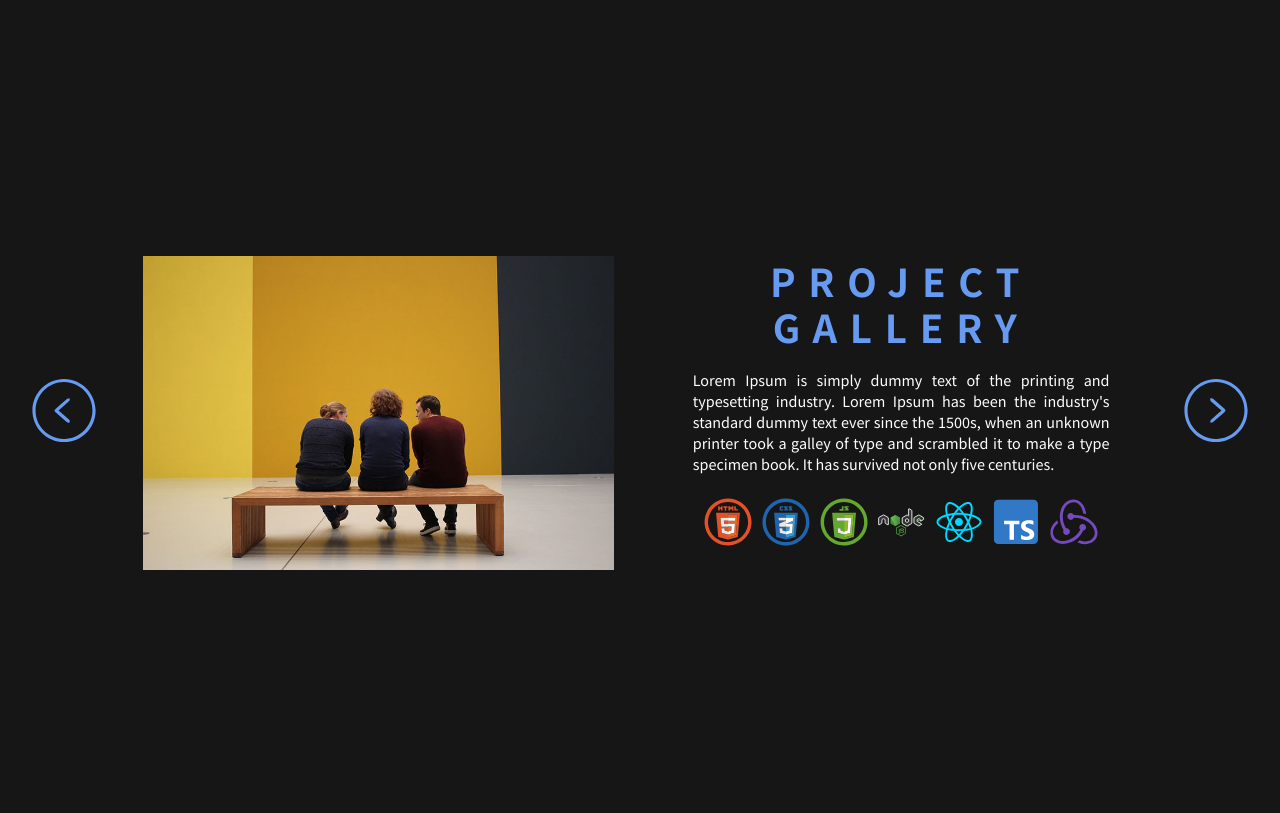
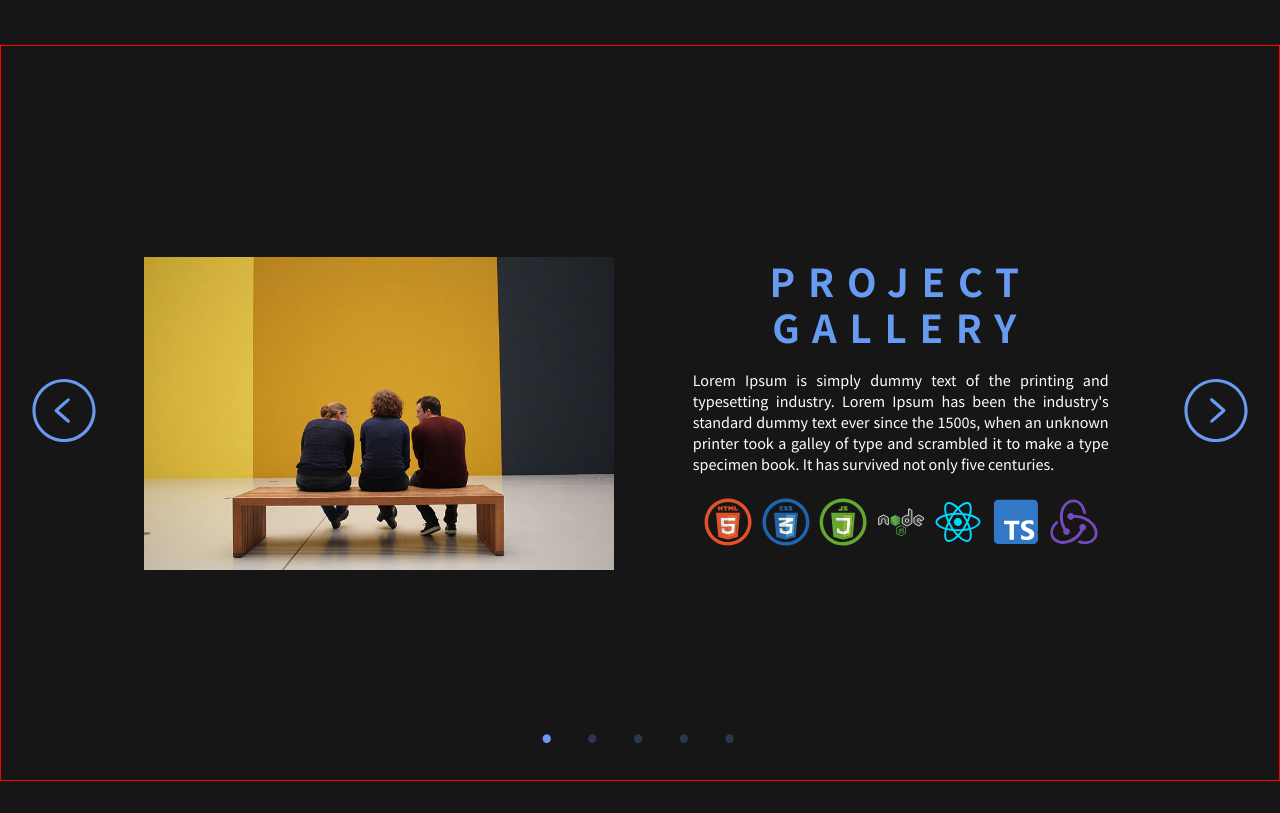
Before and after one commit to matt-powelldev2784/portfolio, a plain HTML site: page index.html in a window 1280 px wide. Shown: the part 2538-3351 px from the top of the page. Drawn offline with Linux system fonts and the light colour scheme.

Commit message:
projects carousel update

```diff
--- a/index.html
+++ b/index.html
@@ -193,12 +193,19 @@
           <use xlink:href="./img/svg_sprites/right_arrow_sprite.svg#right_arrow"></use>
         </svg>
       </div>
-      <div class="projects__flexbox">
+      <div class="projects_nav_dots">
+        <div class="projects_nav_dot projects_nav_dot_active">.</div>
+        <div class="projects_nav_dot">.</div>
+        <div class="projects_nav_dot">.</div>
+        <div class="projects_nav_dot">.</div>
+        <div class="projects_nav_dot">.</div>
+      </div>
+      <article class="projects__flexbox">
         <div class="projects_flexbox__item">
           <div class="projects_carosel__container">
             <div class="projects_carosel__flexbox__item1">
               <!--.......................................................................-->
-              <div class="projects__nav_left">
+              <!-- <div class="projects__nav_left">
                 <svg class="projects__nav_arrrow_mobile">
                   <use xlink:href="./img/svg_sprites/left_arrow_sprite.svg#left_arrow"></use>
                 </svg>
@@ -207,7 +214,8 @@
                 <svg class="projects__nav_arrrow_mobile">
                   <use xlink:href="./img/svg_sprites/right_arrow_sprite.svg#right_arrow"></use>
                 </svg>
-              </div>
+              </div> -->
+
               <!--.......................................................................-->
               <img class="projects_carosel_img" src="./img/projects/gallery.jpg" />
             </div>
@@ -235,7 +243,7 @@
             </div>
           </div>
         </div>
-      </div>
+      </article>
     </section>
     <!--.......................................................................-->
     <!--.......................................................................-->
--- a/stylesheets/projects.css
+++ b/stylesheets/projects.css
@@ -56,6 +56,32 @@
   }
 }
 
+.projects_nav_dots {
+  width: 100%;
+  position: absolute;
+  bottom: 1rem;
+  color: var(--dark-blue);
+  font-size: 5rem;
+  text-align: center;
+  letter-spacing: 0.25rem;
+}
+@media only screen and (max-width: 500px) {
+  .projects_nav_dots {
+    bottom: 1.5rem;
+  }
+}
+
+.projects_nav_dot {
+  display: inline;
+  opacity: 25%;
+}
+
+.projects_nav_dot_active {
+  opacity: 100%;
+}
+
+/* ------------------------------------------------------------------------- */
+
 .projects__flexbox {
   display: flex;
   flex-direction: column;
@@ -89,6 +115,7 @@
   align-items: center;
   gap: 4vw;
   padding: 4vw;
+  border: 1px solid red;
 }
 @media only screen and (max-width: 992px) {
   .projects_carosel__container {
@@ -99,6 +126,11 @@
 @media only screen and (max-width: 500px) {
   .projects_carosel__container {
     gap: 0.5rem;
+  }
+}
+@media only screen and (max-width: 321px) {
+  .projects_carosel__container {
+    justify-content: flex-start;
   }
 }
 
@@ -190,6 +222,11 @@
     margin: 0;
   }
 }
+@media only screen and (max-width: 321px) {
+  .projects__tech_stack {
+    display: none;
+  }
+}
 
 .projects__icon {
   width: clamp(2rem, 4vw, 3rem);
```
